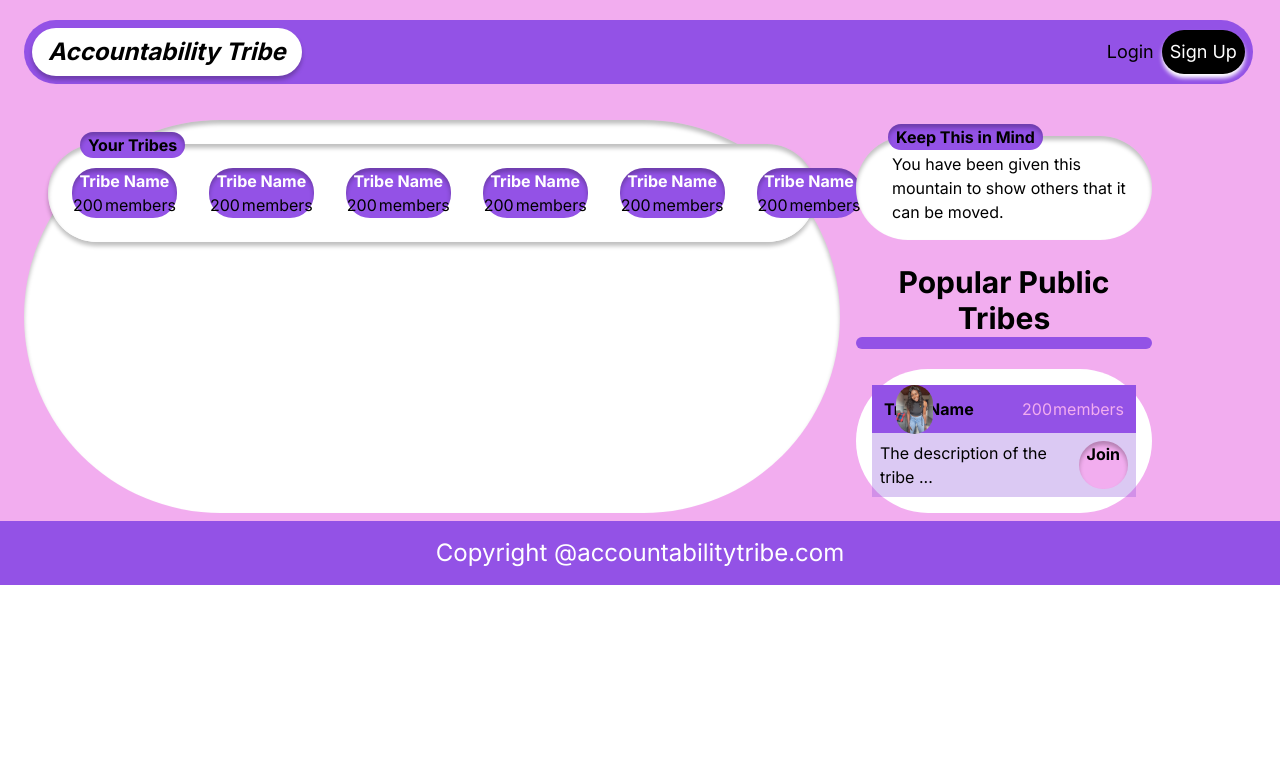
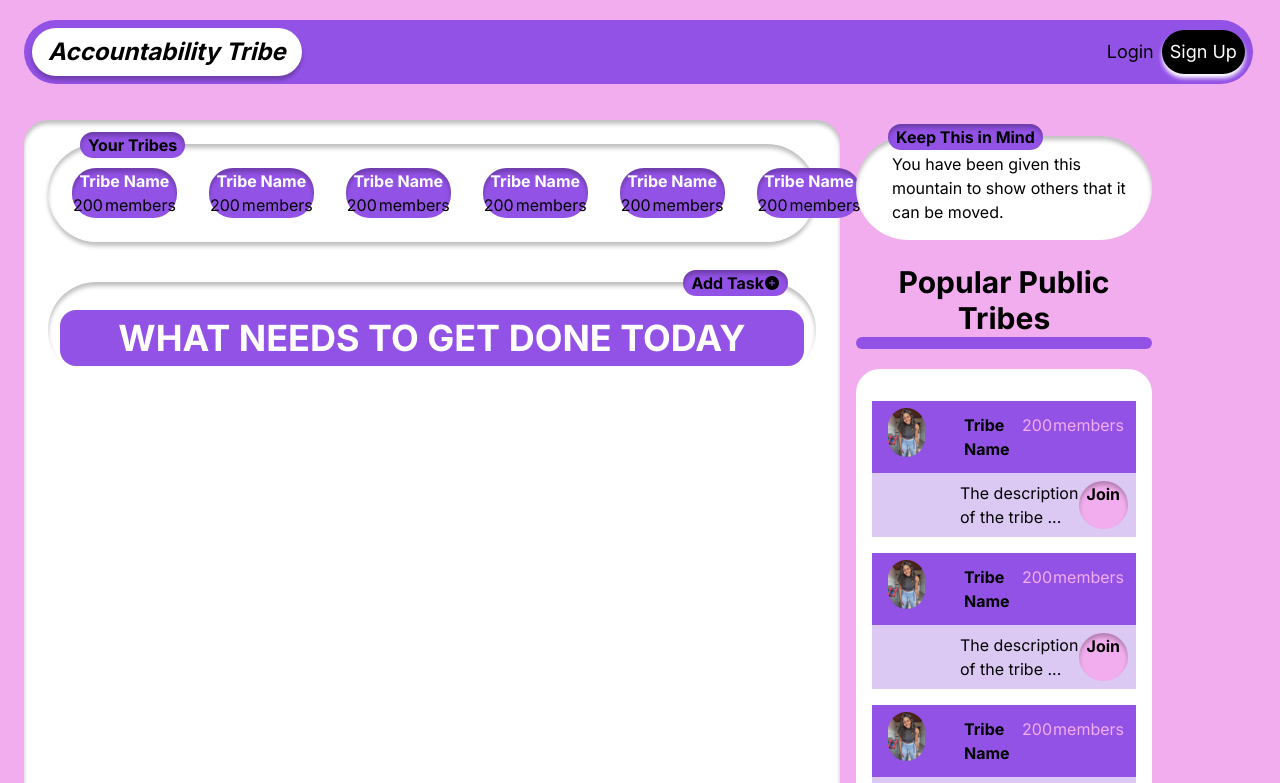
Before and after one commit to EtahJo/accountability-tribe-website, a Next.js app: page / in a window 1280 px wide. Shown: the top 783 px of the page. Built offline with nearby package versions, Linux system fonts and the light colour scheme.

Commit message:
completion level component

```diff
--- /dev/null
+++ b/src/components/CompletionLevel/index.tsx
@@ -0,0 +1,20 @@
+import React from 'react';
+import { CompletionLeveltype } from '@/types/types';
+
+const CompletionLevel = ({
+  completionStatement,
+  percentage,
+  message,
+  completed,
+  carriedOver,
+}: CompletionLeveltype) => {
+  return (
+    <div className="bg-white rounded-full">
+      <p className="absolute bg-pink rounded-full shadow-buttonInner">
+        {message}
+      </p>
+    </div>
+  );
+};
+
+export default CompletionLevel;
--- a/src/components/HomePage/HomeLoggedIn.tsx
+++ b/src/components/HomePage/HomeLoggedIn.tsx
@@ -4,11 +4,12 @@ import TribeSnippet from '../Tribe/TribeSnippet/index';
 import TribeSnippetTwo from '../Tribe/TribeSnippetTwo/index';
 import { AiFillPlusCircle } from 'react-icons/ai';
 import Profile from '../../../public/profile-pic.jpeg';
+import CompletionLevel from '../CompletionLevel/index';
 
 const HomeLoggedIn = () => {
   return (
     <div className="grid grid-cols-12 gap-4">
-      <div className="col-start-1 col-end-9 bg-white rounded-full p-6 shadow-buttonInner">
+      <div className="col-start-1 col-end-9 bg-white rounded-3xl p-6 shadow-buttonInner">
         <div className="shadow-3xl rounded-full">
           <div className="bg-white rounded-full relative p-2 shadow-buttonInner">
             <div className="absolute -top-3 left-8">
@@ -24,6 +25,17 @@ const HomeLoggedIn = () => {
               <TribeSnippet name="Tribe Name" members={200} />
             </div>
           </div>
+        </div>
+        <div className="relative bg-white rounded-full shadow-buttonInner p-3 mt-10">
+          <div className="absolute -top-3 right-7">
+            <SectionHeader name="Add Task" icon={<AiFillPlusCircle />} />
+          </div>
+          <div className="bg-purple rounded-2xl p-2 mt-4">
+            <p className="text-white font-bold uppercase text-4xl text-center">
+              What needs to get done today
+            </p>
+          </div>
+          <CompletionLevel />
         </div>
       </div>
       <div className="col-start-9 col-end-12 mt-4">
@@ -43,7 +55,28 @@ const HomeLoggedIn = () => {
             </p>
             <div className="bg-purple rounded-full h-3" />
           </div>
-          <div className="bg-white rounded-full mt-5 p-4">
+          <div className="bg-white rounded-3xl mt-5 p-4">
+            <TribeSnippetTwo
+              tribeName="Tribe Name"
+              members={200}
+              description="The description of the tribe ..."
+              link="/"
+              profileImage={Profile}
+            />
+            <TribeSnippetTwo
+              tribeName="Tribe Name"
+              members={200}
+              description="The description of the tribe ..."
+              link="/"
+              profileImage={Profile}
+            />
+            <TribeSnippetTwo
+              tribeName="Tribe Name"
+              members={200}
+              description="The description of the tribe ..."
+              link="/"
+              profileImage={Profile}
+            />
             <TribeSnippetTwo
               tribeName="Tribe Name"
               members={200}
--- a/src/components/SectionHeader/index.tsx
+++ b/src/components/SectionHeader/index.tsx
@@ -6,7 +6,7 @@ const SectionHeader = ({ name, icon }: SectionHeaderType) => {
   return (
     <div
       className={classNames(
-        'bg-purple rounded-full shadow-buttonInner font-bold text-center px-2 py-px flex justify-center text-nowrap'
+        'bg-purple rounded-full shadow-buttonInner font-bold text-center px-2 py-px flex justify-center text-nowrap place-items-center'
       )}
     >
       {' '}
--- a/src/components/Tribe/TribeSnippetTwo/index.tsx
+++ b/src/components/Tribe/TribeSnippetTwo/index.tsx
@@ -10,9 +10,9 @@ const TribeSnippetTwo = ({
   link,
 }: TribeSnippetTwoType) => {
   return (
-    <div className="rounded-full relative">
+    <div className="rounded-full relative my-4">
       <Image
-        className="absolute left-4 -top-2 p-2 rounded-full"
+        className="absolute left-2 -top-px p-2 rounded-full"
         src={profileImage}
         style={{
           width: '20%',
@@ -21,15 +21,15 @@ const TribeSnippetTwo = ({
         sizes="50vw"
       />
 
-      <div className="bg-purple flex justify-between p-3">
-        <p className="font-bold">{tribeName}</p>
+      <div className="bg-purple flex justify-between p-3 rounded-xt-full">
+        <p className="font-bold ml-20">{tribeName}</p>
         <span className="flex text-pink gap-px">
           <p>{members}</p>
           <p>members</p>
         </span>
       </div>
       <div className="bg-[rgba(137,77,214,0.3)] flex justify-between p-2">
-        <p>{description}</p>
+        <p className="ml-20">{description}</p>
         <Link
           className="bg-pink rounded-full shadow-buttonInner px-2 py-px text-center font-bold "
           href={link}
```
Also changed, not shown: src/types/types.ts (+7 -0 lines).
